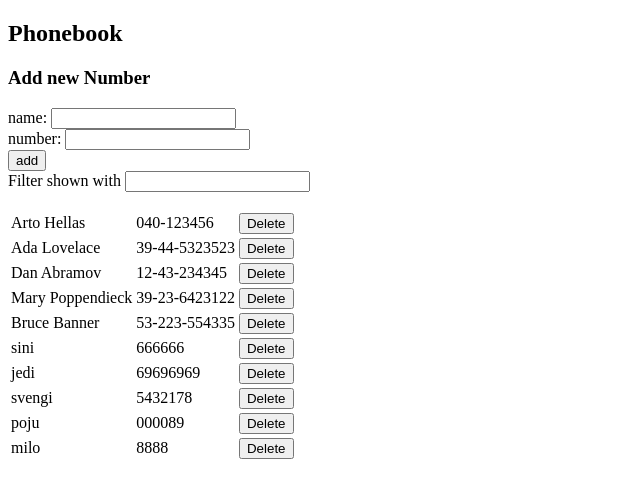
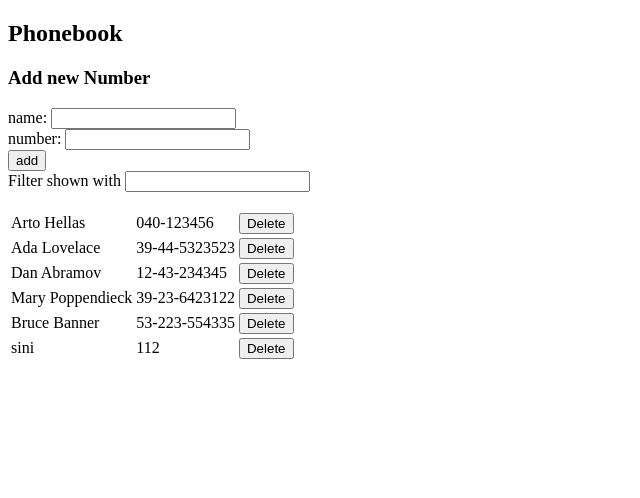
Before and after one commit to hinmiro/fullstack02_puhelinluettelo, a React (Vite) app in the folder puhelinluettelo/: page / in a window 1280 px wide. Shown: the top 498 px of the page, without its empty margins (0-640 px from the left). Built offline with nearby package versions, Linux system fonts and the light colour scheme; data requests are answered from the project's data file.

Commit message:
Add assignments 2.12 - 2.15 updates to these

```diff
--- a/puhelinluettelo/db.json
+++ b/puhelinluettelo/db.json
@@ -26,29 +26,9 @@
       "id": "5"
     },
     {
-      "id": "36c5",
+      "id": "04a7",
       "name": "sini",
-      "number": "666666"
-    },
-    {
-      "id": "fcce",
-      "name": "jedi",
-      "number": "69696969"
-    },
-    {
-      "id": "fbab",
-      "name": "svengi",
-      "number": "5432178"
-    },
-    {
-      "id": "4292",
-      "name": "poju",
-      "number": "000089"
-    },
-    {
-      "id": "c95c",
-      "name": "milo",
-      "number": "8888"
+      "number": "112"
     }
   ]
 }
--- a/puhelinluettelo/src/components/Filter.jsx
+++ b/puhelinluettelo/src/components/Filter.jsx
@@ -1,7 +1,7 @@
 import { useState } from "react";
 import Person from "./Person.jsx";
 
-const Filter = ({ persons }) => {
+const Filter = ({ persons, setPersons }) => {
   const [newFilter, setNewFilter] = useState("");
   const [filteredPersons, setFilteredPersons] = useState(persons);
 
@@ -24,7 +24,12 @@ const Filter = ({ persons }) => {
         <tbody>
           {filteredPersons &&
             filteredPersons.map((person, i) => (
-              <Person key={i} person={person} />
+              <Person
+                key={i}
+                person={person}
+                setPersons={setPersons}
+                persons={persons}
+              />
             ))}
         </tbody>
       </table>
--- a/puhelinluettelo/src/components/Person.jsx
+++ b/puhelinluettelo/src/components/Person.jsx
@@ -1,10 +1,13 @@
 import fetchData from "../services/phoneBook.js";
 
 const Person = (props) => {
-  const { person } = props;
+  const { person, setPersons, persons } = props;
+
   const handleDelete = () => {
     if (window.confirm(`Are you sure to delete ${person.name} from book`)) {
-      fetchData.remove(person.id);
+      fetchData.remove(person.id).then((removedPerson) => {
+        setPersons(persons.filter((person) => person.id !== removedPerson.id));
+      });
     }
   };
 
--- a/puhelinluettelo/src/components/PersonForm.jsx
+++ b/puhelinluettelo/src/components/PersonForm.jsx
@@ -18,12 +18,15 @@ const PersonForm = ({ persons, setPersons }) => {
         const updatedPerson = { ...personExists, number: newNumber };
 
         fetchData.update(updatedPerson).then((returnedPerson) => {
-          setPersons((persons) => {
-            return persons.map((person) =>
-              person.id !== personExists.id ? person : returnedPerson,
+          setPersons((persons) =>
+            persons.map((person) =>
+              person.id !== personExists.id ? returnedPerson : person,
+            ),
           );
+          setNewName("");
+          setNewNumber("");
         });
-        });
+      }
     } else {
       fetchData
         .create({ name: newName, number: newNumber })
@@ -31,25 +34,6 @@ const PersonForm = ({ persons, setPersons }) => {
           setPersons(persons.concat(newPerson));
         });
     }
-    }
-    /*personExists
-                                              ? window.confirm(
-                                                  `Person is already in phonebook, do you want to replace old number with new one?`,
-                                                ) &&
-                                                fetchData
-                                                  .update({ ...personExists, number: newNumber })
-                                                  .then((data) => {
-                                                    setPersons(
-                                                      persons.map((person) =>
-                                                        person.id !== personExists.id ? person : data,
-                                                      ),
-                                                    );
-                                                  })
-                                              : fetchData
-                                                  .create({ name: newName, number: newNumber })
-                                                  .then((content) => {
-                                                    setPersons(persons.concat(content));
-                                                  });*/
     setNewName("");
     setNewNumber("");
   };
@@ -78,7 +62,7 @@ const PersonForm = ({ persons, setPersons }) => {
           <button type="submit">add</button>
         </div>
       </form>
-      <Filter key={persons.length} persons={persons} />
+      <Filter key={persons.length} persons={persons} setPersons={setPersons} />
     </>
   );
 };
--- a/puhelinluettelo/src/services/phoneBook.js
+++ b/puhelinluettelo/src/services/phoneBook.js
@@ -22,7 +22,7 @@ const update = async (person) => {
 };
 
 const remove = (id) => {
-  return axios.delete(`${baseUrl}/${id}`);
+  return axios.delete(`${baseUrl}/${id}`).then((res) => res.data);
 };
 
 export default { getAll, create, update, remove };
```
Lines whose indentation alone changed are shown as unchanged.
